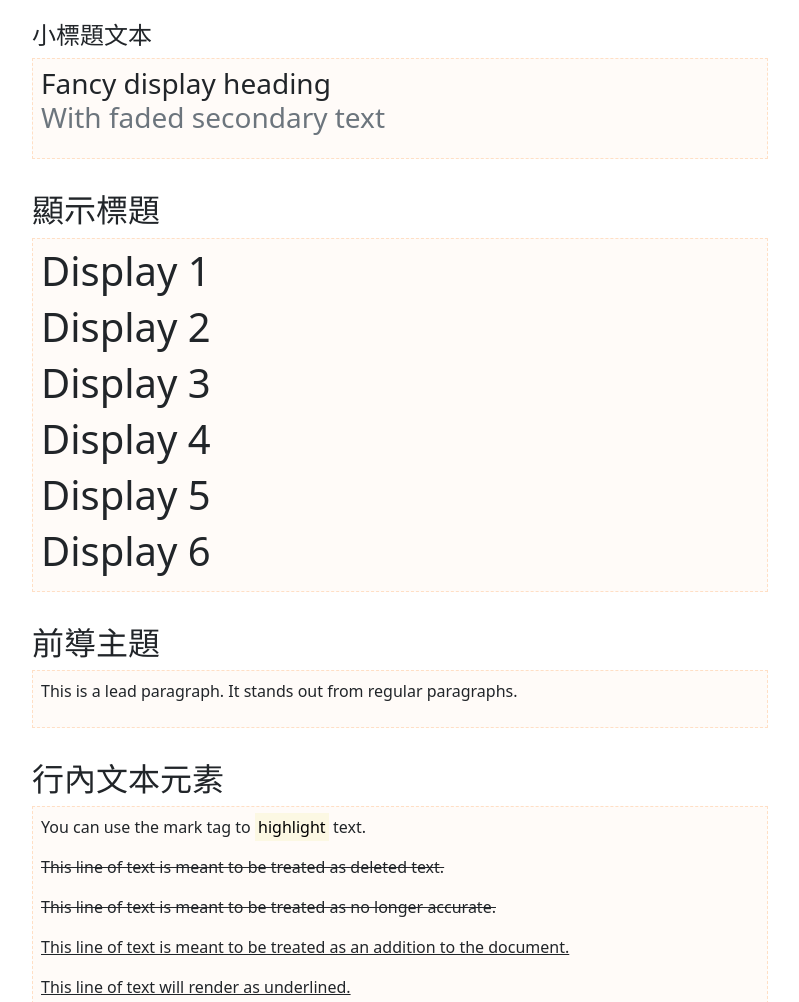
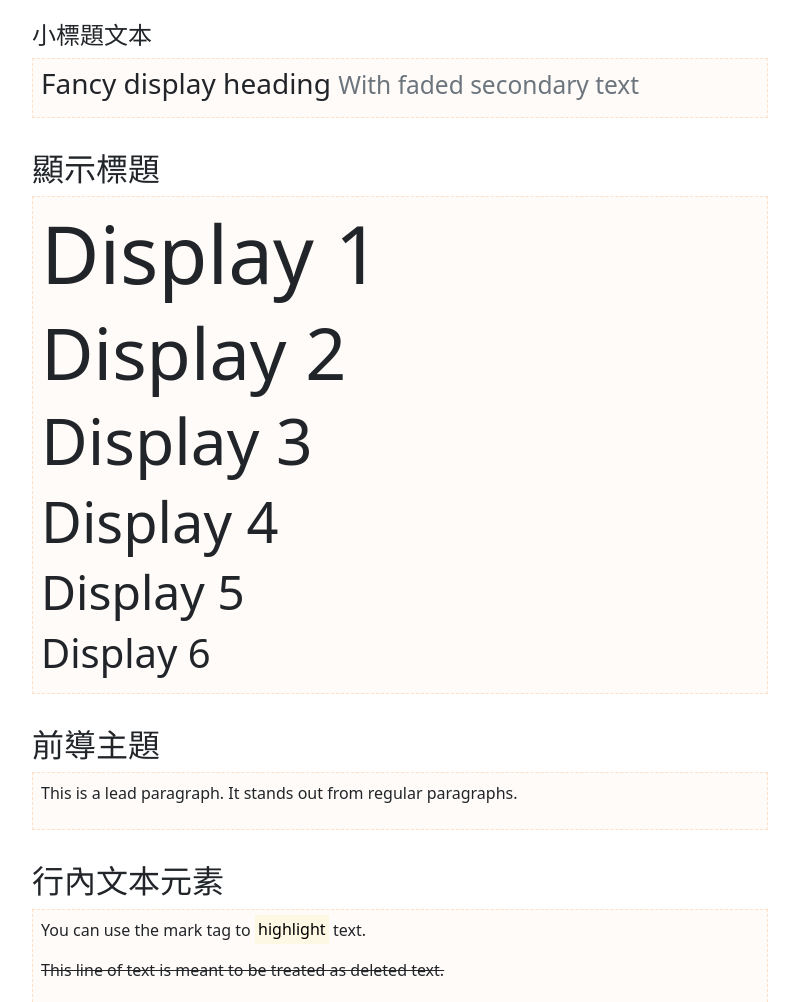
Before and after one commit to JunWei1113/bootstrap5-starter-files, a plain HTML site: page content/typography.html in a window 1280 px wide. Shown: the part 842-1844 px from the top of the page, without its empty margins (240-1039 px from the left). Drawn offline with nearby package versions, Linux system fonts and the light colour scheme.

Commit message:
完成練習display1到6練習並定義em2rem2

```diff
--- a/content/typography.html
+++ b/content/typography.html
@@ -1,6 +1,23 @@
-<!DOCTYPE html><html lang="zh-TW"><head><title>文字排版</title><meta name="viewport" content="width=device-width, initial-scale=1"><link href="images/favicon.ico" rel="shortcut icon"><meta charset="UTF-8"><script src="/javascripts/vendor.js"></script></head><body class="bg-lighter">
-<div class="container main my-5"><div class="row justify-content-center"><main class="col-md-8 post">
-<!-- 章節標題 --><div class="mb-4"><h1 class="mt-0 text-muted">文字排版</h1><small>檔名：<code>typography.html</code></small></div>
+<!DOCTYPE html>
+<html lang="zh-TW">
+<head><title>文字排版</title>
+    <meta name="viewport" content="width=device-width, initial-scale=1">
+    <link href="images/favicon.ico" rel="shortcut icon">
+    <meta charset="UTF-8">
+    <script src="/javascripts/vendor.js"></script>
+    <style>
+      .em2{font-size: 2em;}
+      .rem2{font-size: 2rem;}
+    </style>
+
+</head>
+<body class="bg-lighter">
+<div class="container main my-5">
+    <div class="row justify-content-center">
+        <main class="col-md-8 post">
+            <!-- 章節標題 -->
+            <div class="mb-4"><h1 class="mt-0 text-muted">文字排版</h1><small>檔名：<code>typography.html</code></small>
+            </div>
             <!-- 🔥🔥練習開始🔥🔥 -->
             <h2>標題</h2>
 
@@ -31,19 +48,19 @@
             <div class="demo">
                 <h3>
                     Fancy display heading
-    <p class="text-muted">With faded secondary text</p>
+                    <small class="text-muted">With faded secondary text</small>
                 </h3>
             </div>
 
             <h2>顯示標題</h2>
 
             <div class="demo">
-  <h1 class="練習">Display 1</h1>
-  <h1 class="練習">Display 2</h1>
-  <h1 class="練習">Display 3</h1>
-  <h1 class="練習">Display 4</h1>
-  <h1 class="練習">Display 5</h1>
-  <h1 class="練習">Display 6</h1>
+                <h1 class="display-1">Display 1</h1>
+                <h1 class="display-2">Display 2</h1>
+                <h1 class="display-3">Display 3</h1>
+                <h1 class="display-4">Display 4</h1>
+                <h1 class="display-5">Display 5</h1>
+                <h1 class="display-6">Display 6</h1>
             </div>
 
             <h2>前導主題</h2>
@@ -57,10 +74,17 @@
             <h2>行內文本元素</h2>
 
             <div class="demo">
-  <p>You can use the mark tag to <mark>highlight</mark> text.</p>
-  <p><del>This line of text is meant to be treated as deleted text.</del></p>
+                <p>You can use the mark tag to
+                    <mark>highlight</mark>
+                    text.
+                </p>
+                <p>
+                    <del>This line of text is meant to be treated as deleted text.</del>
+                </p>
                 <p><s>This line of text is meant to be treated as no longer accurate.</s></p>
-  <p><ins>This line of text is meant to be treated as an addition to the document.</ins></p>
+                <p>
+                    <ins>This line of text is meant to be treated as an addition to the document.</ins>
+                </p>
                 <p><u>This line of text will render as underlined.</u></p>
                 <p><small>This line of text is meant to be treated as fine print.</small></p>
                 <p><strong>This line rendered as bold text.</strong></p>
@@ -70,7 +94,9 @@
             <h2>縮寫</h2>
 
             <div class="demo">
-  <p><練習 title="attribute">attr</練習></p>
+                <p>
+                    <練習 title="attribute">attr</練習>
+                </p>
                 <p><abbr title="HyperText Markup Language" class="練習">加入 initialism</abbr></p>
             </div>
 
@@ -217,9 +243,6 @@
 </div>
 
 
-
-
-
 <nav class="navbar fixed-top navbar-expand-lg navbar-dark bg-bs5 shadow">
     <div class="container-fluid">
         <a class="navbar-brand" href="/">Bootstrap 5 練習手冊</a>
```
Lines whose indentation alone changed are shown as unchanged.
